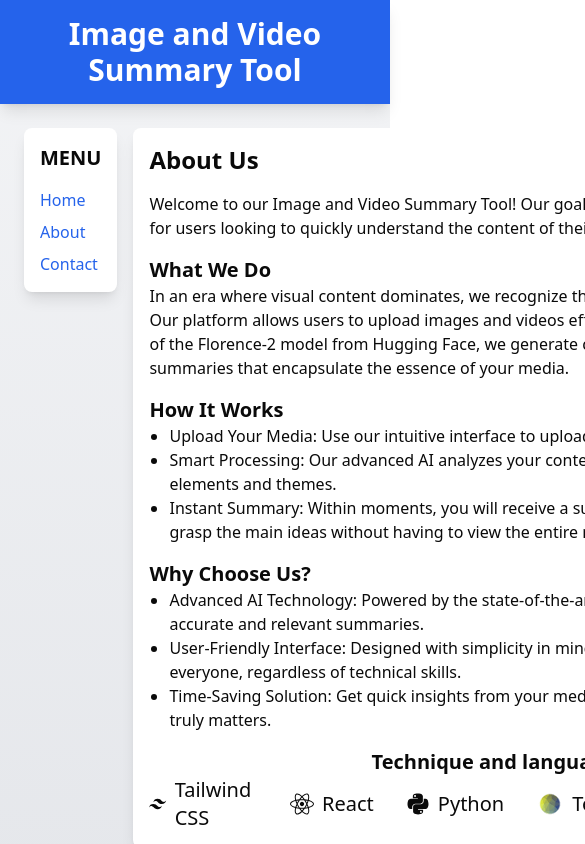
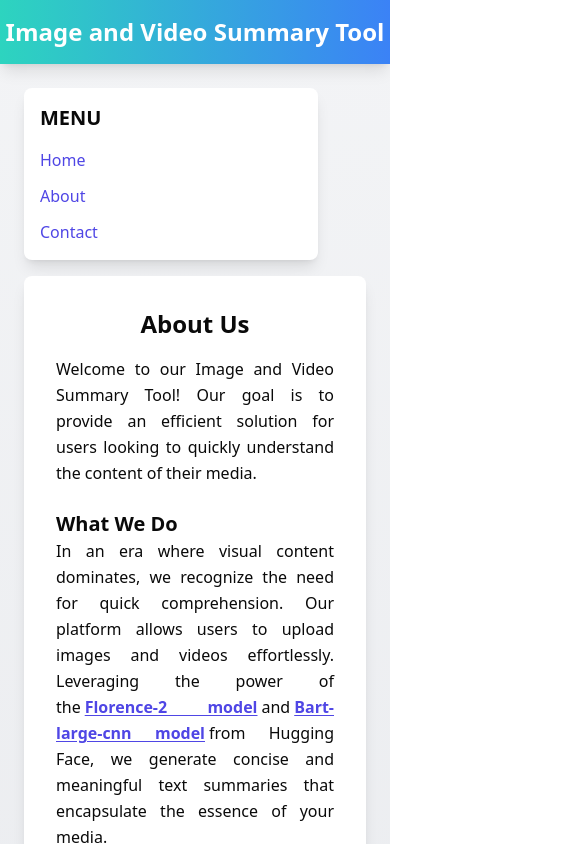
Before and after one commit to NghiaaPD/FE-Summary-from-Image-and-VIdeo, a React (Vite) app: page / in a window 390 px wide. Both pictures are taken after a click on the link "About". Shown: the top 844 px of the page, 585 px wide, since content can reach past the window. Built offline with nearby package versions, Linux system fonts and the light colour scheme.

Commit message:
fix responsive

```diff
--- a/src/App.tsx
+++ b/src/App.tsx
@@ -6,7 +6,7 @@ import "./App.css";
 
 function App() {
   const [showContactInfo, setShowContactInfo] = useState(false);
-  const [currentContent, setCurrentContent] = useState('home'); // Quản lý trạng thái hiển thị nội dung
+  const [currentContent, setCurrentContent] = useState("home"); // Quản lý trạng thái hiển thị nội dung
 
   const handleContactClick = () => {
     setShowContactInfo(!showContactInfo);
@@ -18,26 +18,55 @@ function App() {
 
   return (
     <div className="min-h-screen flex flex-col bg-gradient-to-b from-gray-100 to-gray-200">
-      <header className="bg-blue-600 text-white py-4 shadow-lg">
-        <h1 className="text-center text-3xl font-bold">Image and Video Summary Tool</h1>
+      <header className="bg-gradient-to-r from-teal-400 to-blue-500 text-white py-4 shadow-lg">
+        <h1 className="text-center text-2xl sm:text-3xl font-bold">
+          Image and Video Summary Tool
+        </h1>
       </header>
-      <main className="flex-1 container mx-auto p-6 flex">
-        <aside className="w-full sm:w-1/5 p-4 bg-white shadow-lg rounded-lg h-full">
+
+      <main className="flex-1 container mx-auto p-6 grid grid-cols-1 sm:grid-cols-5 gap-4">
+        <aside
+          className={`max-h-48 col-span-1 p-4 bg-white shadow-lg rounded-lg ${
+            showContactInfo ? "max-h-96" : "max-h-48"
+          }`}
+        >
           <h2 className="text-xl font-semibold mb-4">MENU</h2>
-          <ul className="space-y-2">
-            <li><a href="#" className="nav-item" onClick={() => handleMenuClick('home')}>Home</a></li>
-            <li><a href="#" className="nav-item" onClick={() => handleMenuClick('about')}>About</a></li>
+          <ul className="space-y-3">
             <li>
-              <a href="#" className="nav-item" onClick={handleContactClick}>
+              <a
+                href="#"
+                className="nav-item text-indigo-600 hover:text-indigo-800"
+                onClick={() => handleMenuClick("home")}
+              >
+                Home
+              </a>
+            </li>
+            <li>
+              <a
+                href="#"
+                className="nav-item text-indigo-600 hover:text-indigo-800"
+                onClick={() => handleMenuClick("about")}
+              >
+                About
+              </a>
+            </li>
+            <li>
+              <a
+                href="#"
+                className="nav-item text-indigo-600 hover:text-indigo-800"
+                onClick={handleContactClick}
+              >
                 Contact
               </a>
             </li>
           </ul>
           <ContactInfo show={showContactInfo} />
         </aside>
-        <div className="flex-1 p-4 bg-white shadow-lg rounded-lg mx-4">
-          {currentContent === 'home' && <ImageVideoSumary />}
-          {currentContent === 'about' && <About />} {/* Sử dụng component About */}
+
+        <div className="col-span-4 p-4 bg-white shadow-lg rounded-lg">
+          {currentContent === "home" && <ImageVideoSumary />}
+          {currentContent === "about" && <About />}{" "}
+          {/* Sử dụng component About */}
         </div>
       </main>
     </div>
--- a/src/components/About.tsx
+++ b/src/components/About.tsx
@@ -1,56 +1,108 @@
-import React from 'react';
-import { FaReact, FaPython } from 'react-icons/fa';
-import { SiTailwindcss, SiTypescript, SiVite  } from 'react-icons/si';
-import ToxIcon from './tox.png';
+import React from "react";
+import { FaReact, FaPython } from "react-icons/fa";
+import { SiTailwindcss, SiTypescript, SiVite } from "react-icons/si";
+import ToxIcon from "./tox.png";
 
 const About: React.FC = () => {
   return (
-    <div>
-      <h2 className="text-2xl font-bold mb-4">About Us</h2>
-      <p>Welcome to our Image and Video Summary Tool! Our goal is to provide an efficient solution for users looking to quickly understand the content of their media.</p>
-      <h3 className="text-xl font-semibold mt-4">What We Do</h3>
-      <p>In an era where visual content dominates, we recognize the need for quick comprehension. Our platform allows users to upload images and videos effortlessly. Leveraging the power of the Florence-2 model from Hugging Face, we generate concise and meaningful text summaries that encapsulate the essence of your media.</p>
-      <h3 className="text-xl font-semibold mt-4">How It Works</h3>
-      <ul className="list-disc pl-5">
-        <li>Upload Your Media: Use our intuitive interface to upload your images or videos.</li>
-        <li>Smart Processing: Our advanced AI analyzes your content in real-time, identifying key elements and themes.</li>
-        <li>Instant Summary: Within moments, you will receive a succinct text summary, helping you grasp the main ideas without having to view the entire media.</li>
+    <div className="container mx-auto p-4 sm:p-6 lg:p-8">
+      <h2 className="text-2xl md:text-3xl font-bold mb-4 text-center">
+        About Us
+      </h2>
+      <p className="text-justify leading-relaxed">
+        Welcome to our Image and Video Summary Tool! Our goal is to provide an
+        efficient solution for users looking to quickly understand the content
+        of their media.
+      </p>
+
+      <h3 className="text-xl md:text-2xl font-semibold mt-6">What We Do</h3>
+      <p className="text-justify leading-relaxed">
+        In an era where visual content dominates, we recognize the need for
+        quick comprehension. Our platform allows users to upload images and
+        videos effortlessly. Leveraging the power of the
+        <span className="px-1">
+          <a
+            className="text-indigo-600 underline underline-offset-2 font-semibold hover:text-indigo-500"
+            href="https://huggingface.co/microsoft/Florence-2-large"
+          >
+            Florence-2 model
+          </a>
+        </span>
+        and
+        <span className="px-1">
+          <a
+            className="text-indigo-600 font-semibold underline underline-offset-2 hover:text-indigo-500"
+            href="https://huggingface.co/facebook/bart-large-cnn"
+          >
+            Bart-large-cnn model
+          </a>
+        </span>
+        from Hugging Face, we generate concise and meaningful text summaries
+        that encapsulate the essence of your media.
+      </p>
+
+      <h3 className="text-xl md:text-2xl font-semibold mt-6">How It Works</h3>
+      <ul className="list-disc pl-5 space-y-2">
+        <li>
+          <strong>Upload Your Media:</strong> Use our intuitive interface to
+          upload your images or videos.
+        </li>
+        <li>
+          <strong>Smart Processing:</strong> Our advanced AI analyzes your
+          content in real-time, identifying key elements and themes.
+        </li>
+        <li>
+          <strong>Instant Summary:</strong> Receive a succinct text summary
+          within moments, helping you grasp the main ideas.
+        </li>
       </ul>
-      <h3 className="text-xl font-semibold mt-4">Why Choose Us?</h3>
-      <ul className="list-disc pl-5">
-        <li>Advanced AI Technology: Powered by the state-of-the-art Florence-2 model, we ensure accurate and relevant summaries.</li>
-        <li>User-Friendly Interface: Designed with simplicity in mind, our tool is accessible to everyone, regardless of technical skills.</li>
-        <li>Time-Saving Solution: Get quick insights from your media, allowing you to focus on what truly matters.</li>
+
+      <h3 className="text-xl md:text-2xl font-semibold mt-6">Why Choose Us?</h3>
+      <ul className="list-disc pl-5 space-y-2">
+        <li>
+          <strong>Advanced AI Technology:</strong> Powered by the
+          state-of-the-art Florence-2 model, we ensure accurate and relevant
+          summaries.
+        </li>
+        <li>
+          <strong>User-Friendly Interface:</strong> Accessible to everyone,
+          regardless of technical skills.
+        </li>
+        <li>
+          <strong>Time-Saving Solution:</strong> Get quick insights from your
+          media and focus on what matters.
+        </li>
       </ul>
-      <h2 className="text-xl font-semibold mt-4 text-center">Technique and language</h2>
-      <p>
-        <div className="flex justify-center space-x-8 text-xl">
-            <div className="flex items-center">
+
+      <h2 className="text-xl md:text-2xl font-semibold mt-6 text-center">
+        Technique and Language
+      </h2>
+      <div className="flex flex-wrap justify-center space-x-4 space-y-4 text-xl mt-4">
+        <div className="flex items-center space-x-2">
           <SiTailwindcss className="text-2xl" />
-                <span className="ml-2">Tailwind CSS</span>
+          <span>Tailwind CSS</span>
         </div>
-            <div className="flex items-center">
+        <div className="flex items-center space-x-2">
           <FaReact className="text-2xl" />
-                <span className="ml-2">React</span>
+          <span>React</span>
         </div>
-            <div className="flex items-center">
+        <div className="flex items-center space-x-2">
           <FaPython className="text-2xl" />
-                <span className="ml-2">Python</span>
+          <span>Python</span>
         </div>
-            <div className="flex items-center">
-                <img src={ToxIcon} alt="Tox" className="text-2xl" />
-                <span className="ml-2">Tox</span>
+        <div className="flex items-center space-x-2">
+          <img src={ToxIcon} alt="Tox" className="w-8 h-8" />
+          <span>Tox</span>
         </div>
-            <div className="flex items-center">
+        <div className="flex items-center space-x-2">
           <SiTypescript className="text-2xl" />
-                <span className="ml-2">TypeScript</span>
+          <span>TypeScript</span>
         </div>
-            <div className="flex items-center">
+        <div className="flex items-center space-x-2">
           <SiVite className="text-2xl" />
-                <span className="ml-2">Vite</span>
+          <span>Vite</span>
         </div>
       </div>
-      </p>
     </div>
   );
 };
--- a/src/components/contactInfo.tsx
+++ b/src/components/contactInfo.tsx
@@ -9,32 +9,52 @@ const ContactInfo: React.FC<ContactInfoProps> = ({ show }) => {
   if (!show) return null;
 
   return (
-    <div className="mt-4 p-4 bg-gray-100 rounded-lg shadow-inner">
+    <div className="mt-4 p-4 bg-gray-100 rounded-lg shadow-inner z-50 sm:w-auto w-full">
       <ul className="space-y-2">
         <li>
-          AI engineer - Công Bằng
-          <a href="https://www.facebook.com/congbang.bui.399" target="_blank" rel="noopener noreferrer" className="inline-flex items-center ml-2 text-blue-500">
+          Công Bằng
+          <a
+            href="https://www.facebook.com/congbang.bui.399"
+            target="_blank"
+            rel="noopener noreferrer"
+            className="inline-flex items-center ml-2 text-blue-500"
+          >
             <FaFacebook className="mr-1" />
             Facebook
           </a>
         </li>
         <li>
-          AI engineer - Đăng Doanh
-          <a href="https://www.facebook.com/Heromine99" target="_blank" rel="noopener noreferrer" className="inline-flex items-center ml-2 text-blue-500">
+          Đăng Doanh
+          <a
+            href="https://www.facebook.com/Heromine99"
+            target="_blank"
+            rel="noopener noreferrer"
+            className="inline-flex items-center ml-2 text-blue-500"
+          >
             <FaFacebook className="mr-1" />
             Facebook
           </a>
         </li>
         <li>
-          AI engineer - Đức Nghĩa
-          <a href="https://www.facebook.com/nghiapd1" target="_blank" rel="noopener noreferrer" className="inline-flex items-center ml-2 text-blue-500">
+          Đức Nghĩa
+          <a
+            href="https://www.facebook.com/nghiapd1"
+            target="_blank"
+            rel="noopener noreferrer"
+            className="inline-flex items-center ml-2 text-blue-500"
+          >
             <FaFacebook className="mr-1" />
             Facebook
           </a>
         </li>
         <li>
-          AI engineer - Bảo Long
-          <a href="https://www.facebook.com/baolong608" target="_blank" rel="noopener noreferrer" className="inline-flex items-center ml-2 text-blue-500">
+          Bảo Long
+          <a
+            href="https://www.facebook.com/baolong608"
+            target="_blank"
+            rel="noopener noreferrer"
+            className="inline-flex items-center ml-2 text-blue-500"
+          >
             <FaFacebook className="mr-1" />
             Facebook
           </a>
--- a/src/pages/imageVideoSumary/FileInput.tsx
+++ b/src/pages/imageVideoSumary/FileInput.tsx
@@ -25,36 +25,33 @@ function FileInput({
       }
     };
   }, [filePreviewUrl]);
+
   const onDrop = useCallback(
     (acceptedFiles: File[]) => {
       const file = acceptedFiles[0];
-
       const event = { target: { files: [file] } };
       handleFileChange(event as unknown as React.ChangeEvent<HTMLInputElement>);
     },
     [handleFileChange]
   );
 
-  // Thiết lập dropzone
-  const { getRootProps, getInputProps, isDragActive } = useDropzone({
-    onDrop,
-  });
+  const { getRootProps, getInputProps, isDragActive } = useDropzone({ onDrop });
 
   return (
     <>
-      <div className="w-3/5 h-64 relative bg-slate-50 flex justify-center items-center border border-dashed border-gray-400 rounded-lg">
+      <div className="w-full sm:w-3/4 lg:w-1/2 h-64 relative bg-slate-50 flex justify-center items-center border border-dashed border-gray-400 rounded-lg mx-auto">
         {filePreviewUrl ? (
           <>
             {!isVideo ? (
               <img
                 src={filePreviewUrl!}
                 alt="Selected Preview"
-                className="w-full h-full object-scale-down border rounded-lg"
+                className="w-full h-full object-contain border rounded-lg"
               />
             ) : (
               <video
                 src={filePreviewUrl!}
-                className="w-full h-full object-scale-down border rounded-lg"
+                className="w-full h-full object-contain border rounded-lg"
                 controls
               />
             )}
@@ -110,37 +107,28 @@ function FileInput({
       {filePreviewUrl && !responseText && (
         <button
           onClick={handleSubmit}
-          className="mt-2 px-4 py-2 bg-white border-2 border-gray-400 text-black rounded-full hover:bg-gray-400"
+          className="mt-4 px-6 py-2 bg-blue-500 text-white rounded-full hover:bg-blue-600 mx-auto block"
         >
           Submit {!isVideo ? "Image" : "Video"}
         </button>
       )}
 
       {(responseText || isLoading) && (
-        <div className="mt-2 p-2 w-3/4 h-64 bg-slate-50 border border-gray-400 rounded-md text-gray-900">
+        <div className="mt-4 p-4 w-full sm:w-3/4 lg:w-1/2 h-auto min-h-64 bg-slate-50 border border-gray-400 rounded-md text-gray-900 mx-auto">
           {isLoading ? (
-            // <div className="w-full h-full flex flex-col justify-center items-center">
-            //   <div className="w-12 h-12 mx-auto border-4 border-t-transparent border-gray-500 rounded-full animate-spin"></div>
-            //   <div className="mt-2 inset-0 flex justify-center items-center text-md text-gray-800">
-            //     Loading...
-            //   </div>
-            // </div>
-            <div className="animate-pulse">
-              <div className="h-4 bg-slate-200 w-1/2 mb-2 rounded-xl"></div>
-              <div className="h-4 bg-slate-200 w-5/6 mb-2 rounded-xl"></div>
-              <div className="h-4 bg-slate-200 w-2/3 mb-2 rounded-xl"></div>
-              <div className="h-4"></div>
-              <div className="h-4 bg-slate-200 w-5/6 mb-2 rounded-xl"></div>
-              <div className="h-4 bg-slate-200 w-full mb-2 rounded-xl"></div>
-              <div className="h-4 bg-slate-200 w-1/2 mb-2 rounded-xl"></div>
-              <div className="h-4 bg-slate-200 w-2/3 mb-2 rounded-xl"></div>
-              <div className="h-4 bg-slate-200 w-1/3 mb-2 rounded-xl"></div>
-              <div className="h-4"></div>
+            <div className="animate-pulse space-y-4">
+              <div className="h-3 bg-slate-200 w-1/2 rounded-xl"></div>
+              <div className="h-3 bg-slate-200 w-5/6 rounded-xl"></div>
+              <div className="h-3 bg-slate-200 w-2/3 rounded-xl"></div>
+              <div className="h-3"></div>
+              <div className="h-3 bg-slate-200 w-full rounded-xl"></div>
+              <div className="h-3 bg-slate-200 w-2/3 rounded-xl"></div>
+              <div className="h-3 bg-slate-200 w-1/3 rounded-xl"></div>
+              <div className="h-3"></div>
             </div>
           ) : (
-            <></>
+            <p>{responseText}</p>
           )}
-          {responseText}
         </div>
       )}
     </>
--- a/src/pages/imageVideoSumary/TaskMenuOption.tsx
+++ b/src/pages/imageVideoSumary/TaskMenuOption.tsx
@@ -8,24 +8,22 @@ function TaskMenuOption({
   const tasks = ["Image Summary", "Video Summary"];
 
   const listMenu = () => {
-    return tasks.map((task, index) => {
-      return (
-        <option key={task} value={index} className="text-gray-900 ">
-          {task}
-        </option>
-      );
-    });
+    return tasks.map((task, index) => (
+      <option key={task} value={index} className="text-gray-900">
+        {task}
+      </option>
+    ));
   };
 
   return (
-    <div className="absolute top-0 right-0 w-30">
-      <label className="block text-sm font-medium leading-6 text-gray-900">
+    <div className="w-full mb-3 sm:w-auto sm:relative sm:top-0 sm:right-0 z-50">
+      <label className="block text-sm font-medium text-gray-900 mb-1">
         Task Options:
       </label>
       <select
         value={selectedTask}
         onChange={handleTaskChange}
-        className="relative w-full cursor-default rounded-md bg-white hover:bg-slate-200 py-1.5 px-2 text-gray-900 shadow-sm ring-1 ring-inset ring-gray-400 focus:outline-none focus:ring-2 focus:ring-indigo-500 sm:text-sm sm:leading-6"
+        className="w-full sm:w-64 cursor-pointer rounded-md bg-white hover:bg-slate-100 py-2 px-3 text-gray-900 shadow-sm ring-1 ring-gray-400 focus:outline-none focus:ring-2 focus:ring-indigo-500 sm:text-sm"
       >
         {listMenu()}
       </select>
```
Lines whose indentation alone changed are shown as unchanged.
